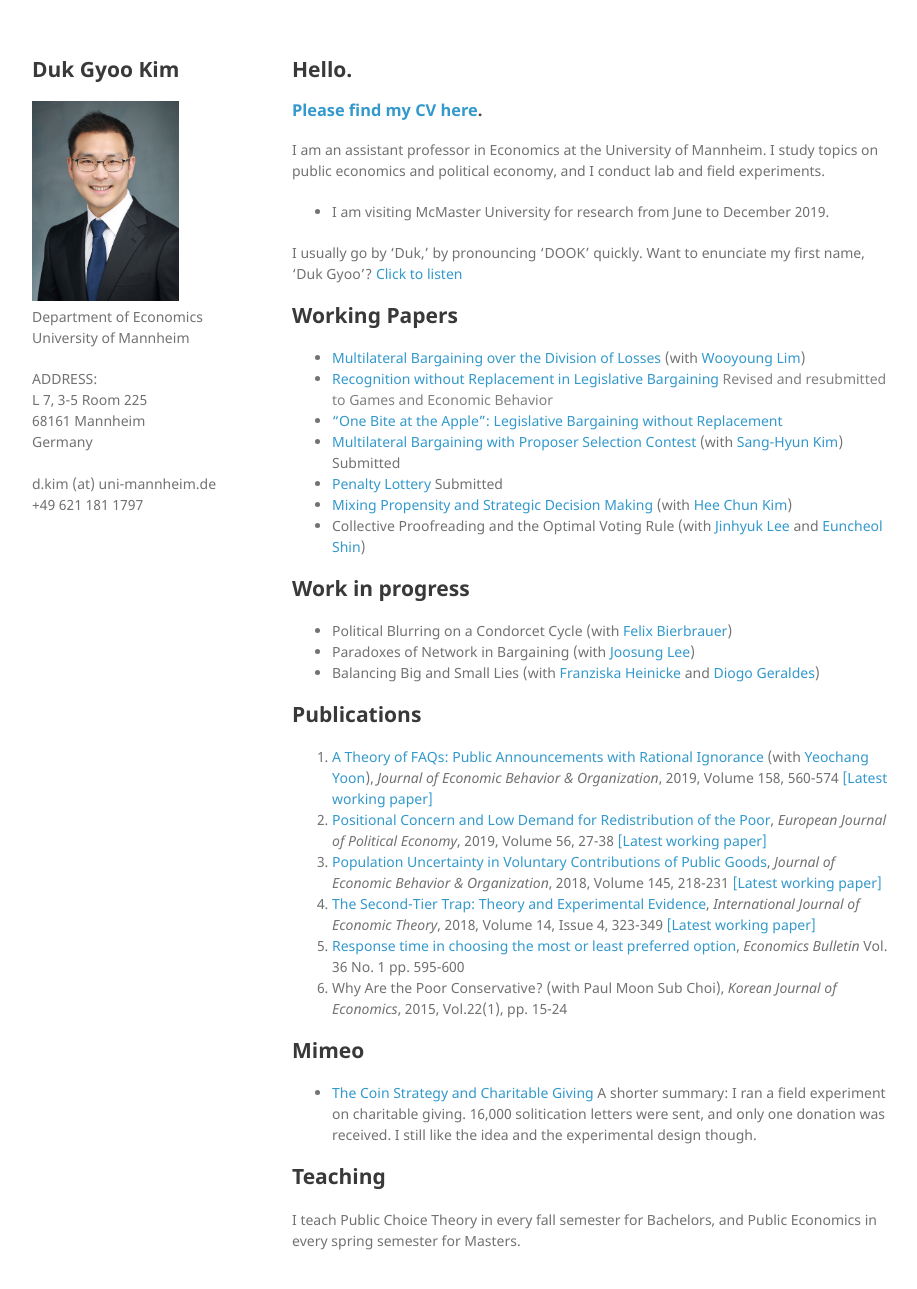
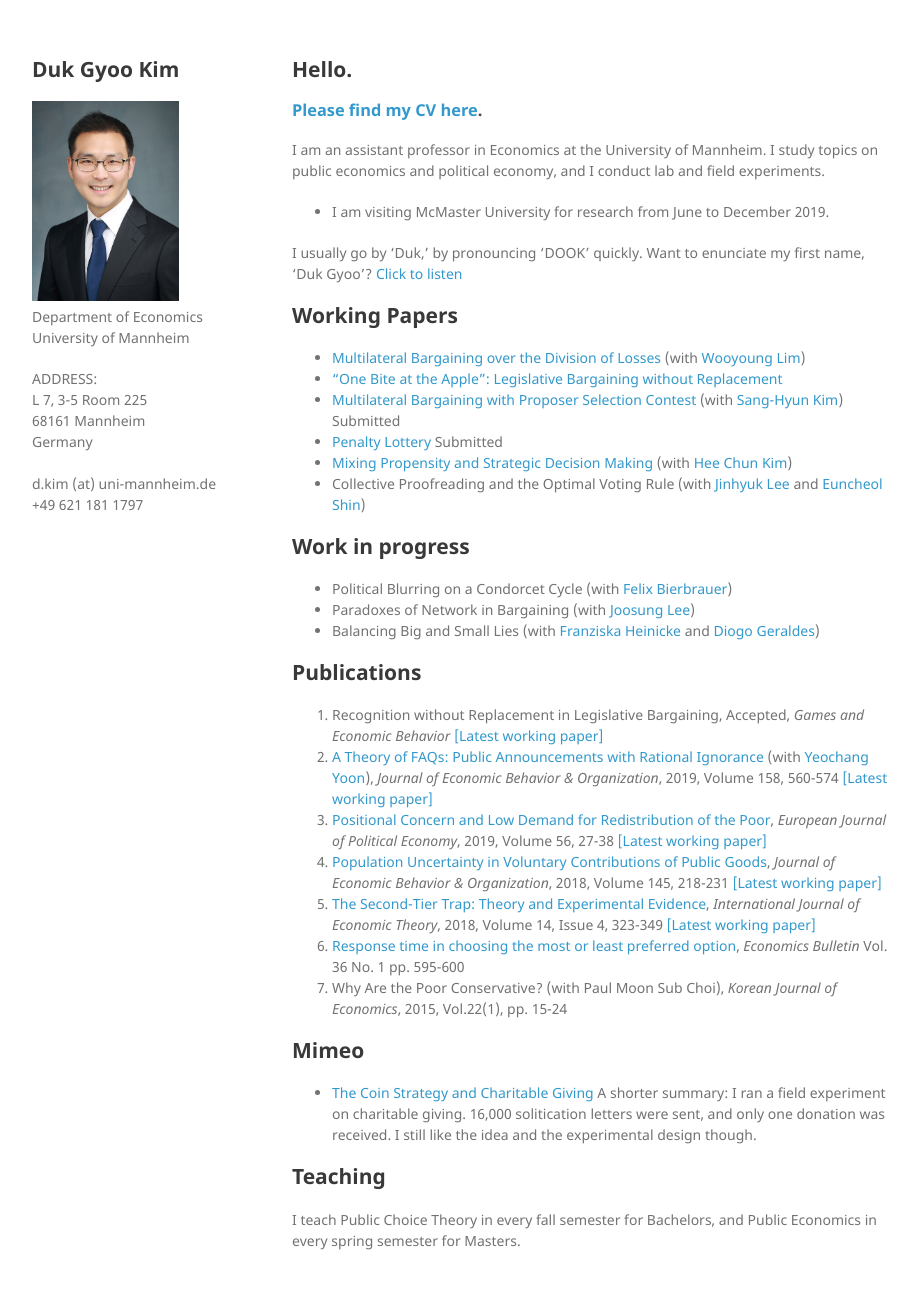
Before and after one commit to kimdukgyoo/kimdukgyoo.github.io, a Jekyll site: the page built from index.md, in a window 1280 px wide and 1321 px high. Shown: the top 1289 px of the window, without its empty margins (178-1095 px from the left). Built offline with Jekyll 4.4.1, drawn with Linux system fonts in a browser that asks for light colours; our own code applies the rules of GitHub Pages for plain Markdown files.

Commit message:
Update index.md

```diff
--- a/index.md
+++ b/index.md
@@ -11,7 +11,6 @@ I usually go by 'Duk,' by pronouncing 'DOOK' quickly. Want to enunciate my first
 
 ## Working Papers
 * <a href="https://kimdukgyoo.github.io/PDFfiles/MBL.pdf" target="_blank">Multilateral Bargaining over the Division of Losses</a> (with <a href="http://wooyoung.people.ust.hk/" target="_blank">Wooyoung Lim</a>)
-* <a href="https://kimdukgyoo.github.io/PDFfiles/Recognition_without_Replacement_in_Legislative_Bargaining.pdf" target="_blank"> Recognition without Replacement in Legislative Bargaining</a> <span style="color:Gray">Revised and resubmitted to Games and Economic Behavior</span>
 * <a href="https://kimdukgyoo.github.io/PDFfiles/OneBiteAtTheApple.pdf" target="_blank"> "One Bite at the Apple": Legislative Bargaining without Replacement</a>
 * <a href="https://kimdukgyoo.github.io/PDFfiles/MBContest.pdf" target="_blank">Multilateral Bargaining with Proposer Selection Contest</a> (with <a href="https://sites.google.com/site/sanghyunkim46/research" target="_blank">Sang-Hyun Kim</a>) Submitted
 * <a href="https://kimdukgyoo.github.io/PDFfiles/penalty-lottery.pdf" target="_blank"> Penalty Lottery </a> Submitted
@@ -25,6 +24,7 @@ I usually go by 'Duk,' by pronouncing 'DOOK' quickly. Want to enunciate my first
 
 
 ## Publications
+1. Recognition without Replacement in Legislative Bargaining, Accepted, _Games and Economic Behavior_ <a href="https://kimdukgyoo.github.io/PDFfiles/Recognition_without_Replacement_in_Legislative_Bargaining.pdf" target="_blank">[Latest working paper]</a>
 1. <a href="https://doi.org/10.1016/j.jebo.2018.12.026" target="_blank">A Theory of FAQs: Public Announcements with Rational Ignorance</a> (with <a href="https://sites.google.com/site/yyeochang/" target="_blank">Yeochang Yoon</a>), _Journal of Economic Behavior & Organization_, 2019, Volume 158, 560-574 <a href="https://kimdukgyoo.github.io/PDFfiles/theoryFAQs.pdf" target="_blank">[Latest working paper]</a>
 2. <a href="https://doi.org/10.1016/j.ejpoleco.2018.06.004" target="_blank"> Positional Concern and Low Demand for Redistribution of the Poor</a>, _European Journal of Political Economy_, 2019, Volume 56, 27-38 <a href="https://kimdukgyoo.github.io/PDFfiles/ECP.pdf" target="_blank">[Latest working paper]</a>
 3. <a href="https://doi.org/10.1016/j.jebo.2017.10.009" target="_blank"> Population Uncertainty in Voluntary Contributions of Public Goods</a>, _Journal of Economic Behavior & Organization_, 2018, Volume 145, 218-231 <a href="https://kimdukgyoo.github.io/PDFfiles/PopulationUncertaintyInVolutaryContributions-Elsevier.pdf" target="_blank">[Latest working paper]</a>
```
